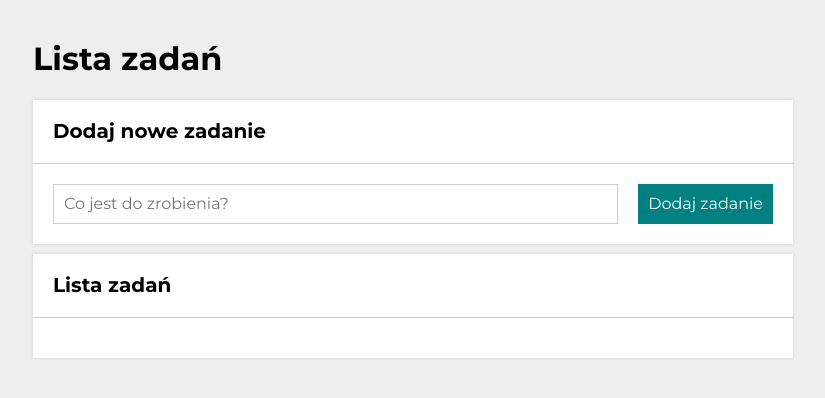
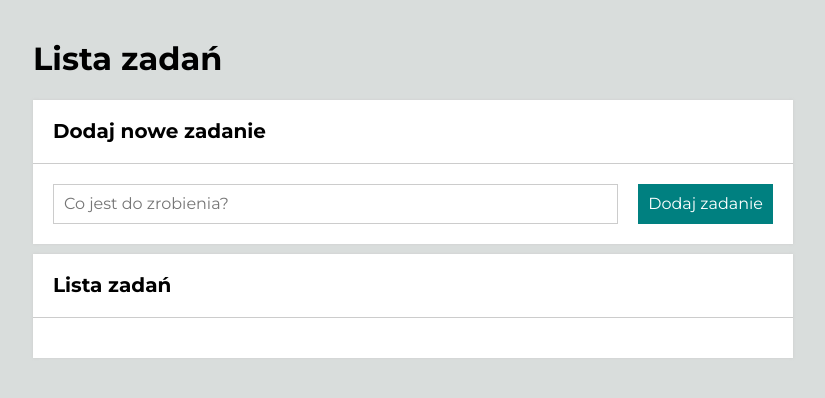
Before and after one commit to Dor-Ka/todolist-react, a React (Create React App) app: page / in a window 1280 px wide. Shown: the top 398 px of the page, without its empty margins (227-1052 px from the left). Built offline with nearby package versions, Linux system fonts and the light colour scheme.

Commit message:
styled components: theme and GlobalStyle added

```diff
--- /dev/null
+++ b/src/GlobalStyle.js
@@ -0,0 +1,17 @@
+import { createGlobalStyle } from "styled-components";
+
+export const GlobalStyle = createGlobalStyle`
+html {
+  box-sizing: border-box;
+}
+
+*,
+::after, ::before {
+  box-sizing: inherit;
+}
+
+body {
+  font-family: 'Montserrat', sans-serif;
+  background: ${({ theme }) => theme.color.pearlRiver};
+}
+`;
--- a/src/index.css
+++ /dev/null
@@ -1,14 +0,0 @@
-html {
-  box-sizing: border-box;
-}
-
-*,
-::after,
-::before {
-  box-sizing: inherit;
-}
-
-body {
-  font-family: 'Montserrat', sans-serif;
-  background: #eee;
-}
--- a/src/index.js
+++ b/src/index.js
@@ -1,13 +1,18 @@
 import React from 'react';
 import ReactDOM from 'react-dom/client';
-import './index.css';
+import { ThemeProvider } from 'styled-components';
+import { GlobalStyle } from "./GlobalStyle";
+import { theme } from "./theme";
 import App from './App';
 import reportWebVitals from './reportWebVitals';
 
 const root = ReactDOM.createRoot(document.getElementById('root'));
 root.render(
   <React.StrictMode>
-    <App />
+    <ThemeProvider theme={theme}>
+      <GlobalStyle/>
+      <App />
+    </ThemeProvider>
   </React.StrictMode>
 );
 
--- a/src/theme.js
+++ b/src/theme.js
@@ -3,11 +3,11 @@ export const theme = {
         black: "#0000",
         silver: "#ccc",
         ghost: "#c5c6d0",
+        pearlRiver: "#d9dddc",
         teal: "#008080",
         white: "#fff",
         green: "#008000",
         cardinal: "#c41e3a",
-        alabaster: "#f8f7f7",
     },
 
     breakpoint: {
```
Also changed, not shown: src/App.js (+16 -23 lines).
